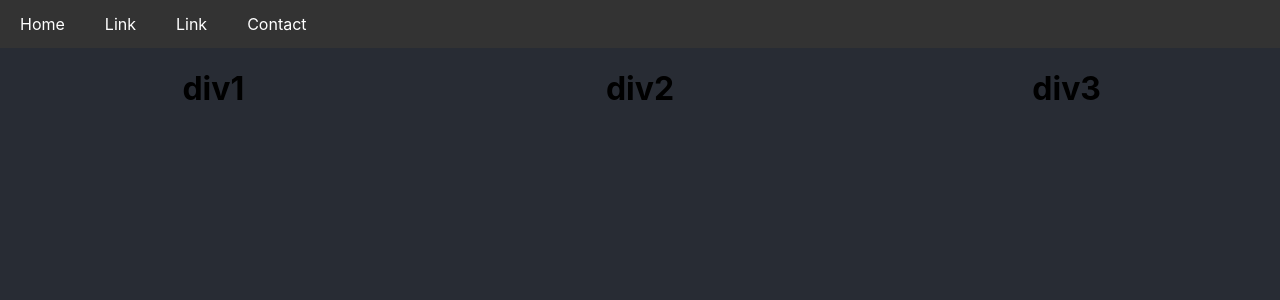
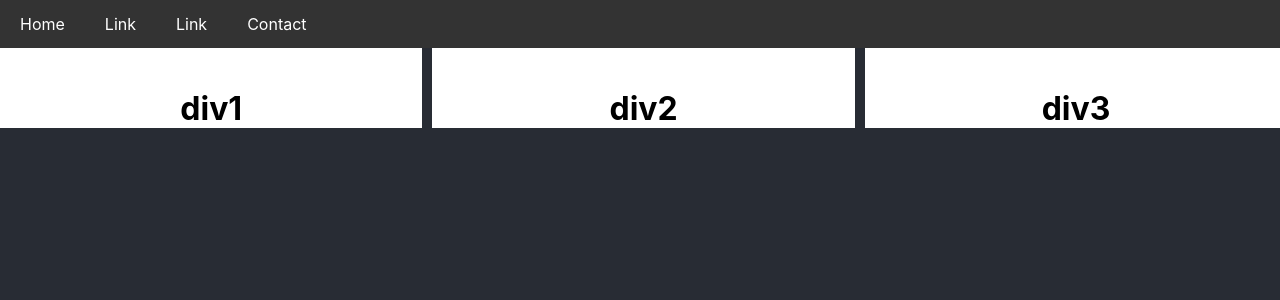
Before and after one commit to LewisMoore0/portfolio, a React (Create React App) app: page / in a window 1280 px wide. Shown: the top 300 px of the page. Built offline with nearby package versions, Linux system fonts and the light colour scheme.

Commit message:
change grid template columns

```diff
--- a/src/App.css
+++ b/src/App.css
@@ -15,8 +15,20 @@
 
 .container {
   display: grid;
-  grid-template-columns: 2fr 2fr 2fr;
-  text-align: center;
+  grid-column-gap: 1px;
+  grid-row-gap: 10px;
+  grid-template-columns: 33% 33% 33%;
+  grid-template-rows: 80px auto 80px;
+  column-gap: 10px;
+  row-gap: 15px;  text-align: center;
+  background-color: #282c34;
+}
+
+.column {
+  background-color: white;
+  display: flex;
+  justify-content: center;
+  padding: 20px;
 }
 
 body {
```
